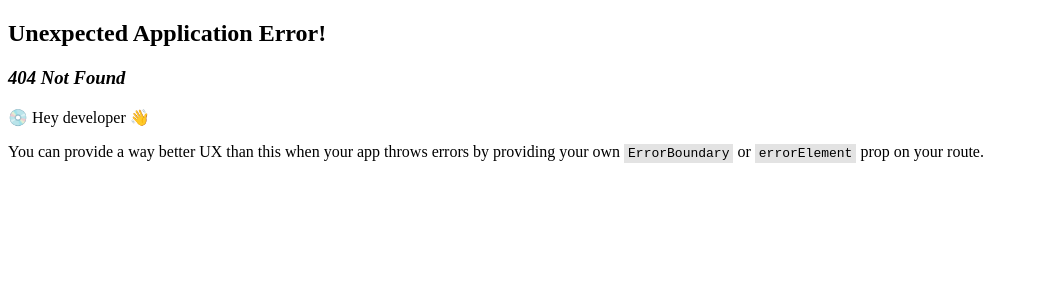
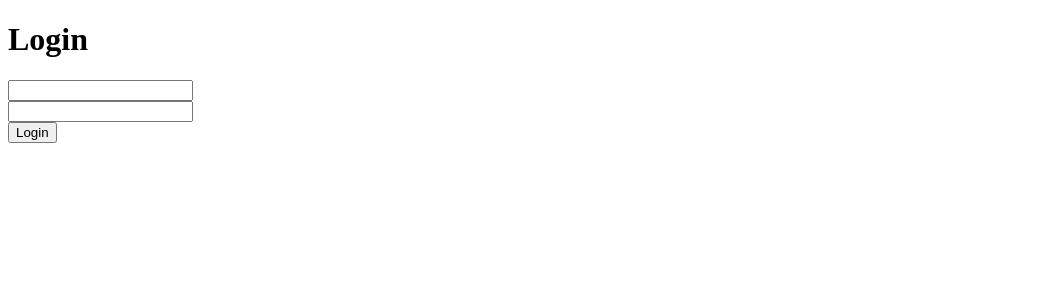
Before and after one commit to bmijanovic/certificates-web-app, a React (Vite) app in the folder front/certificates-web-app/: page /login in a window 1280 px wide. Before the commit this address had no page. Shown: the top 300 px of the page, without its empty margins (0-1039 px from the left). Built offline with nearby package versions, Linux system fonts and the light colour scheme.

Commit message:
<front> Created login form component

```diff
--- /dev/null
+++ b/front/certificates-web-app/src/components/LoginForm.jsx
@@ -0,0 +1,44 @@
+import React, {useState} from "react";
+import {useMutation} from "@tanstack/react-query";
+
+export default function LoginForm() {
+    const [email, setEmail] = useState("")
+    const [password, setPassword] = useState("")
+
+    function submitHandler(event) {
+        event.preventDefault()
+        requestCertificateMutation.mutate()
+    }
+
+    const requestCertificateMutation = useMutation(() => {
+        return fetch("https://localhost:7018/api/User/login", {
+            method: "POST",
+            headers: {
+                "content-type": "application/json"
+            },
+            body: JSON.stringify({
+                email: email,
+                password: password
+            })
+        })
+    }, {
+        onSuccess: (response) => {
+            console.log(response.text());
+        }
+    })
+
+    return <>
+        <h1>Login</h1>
+        <form onSubmit={submitHandler}>
+            <div>
+                <input type={"text"} name="email" onChange={(e) => {setEmail(e.target.value)}}/>
+            </div>
+            <div>
+                <input type={"text"} name="password" onChange={(e) => {setPassword(e.target.value)}}/>
+            </div>
+            <div>
+                <button type={"submit"}>Login</button>
+            </div>
+        </form>
+    </>
+}
--- a/front/certificates-web-app/src/main.jsx
+++ b/front/certificates-web-app/src/main.jsx
@@ -6,12 +6,14 @@ import "./index.css"
 import {QueryClient, QueryClientProvider} from "@tanstack/react-query";
 import AllCertificateRequests from "./pages/AllCertificateRequests.jsx";
 import {ReactQueryDevtools} from "@tanstack/react-query-devtools";
+import Login from "./pages/Login.jsx";
 
 const queryClient = new QueryClient({defaultOptions: { queries: {
             staleTime: 1000 * 60 * 2
         }}})
 
 const router = createBrowserRouter([
+    {path:"/login", element: <Login/>},
     {path:"/generate", element: <GenerateCertificateRequest/>},
     {path:"/requests", element: <AllCertificateRequests/>},
 ])
--- /dev/null
+++ b/front/certificates-web-app/src/pages/Login.jsx
@@ -0,0 +1,5 @@
+import React from "react";
+import LoginForm from "../components/LoginForm.jsx";
+export default function Login() {
+    return <LoginForm/>
+}
```
Also changed, not shown: 1 other file (tests, documents, lock files or other folders).
